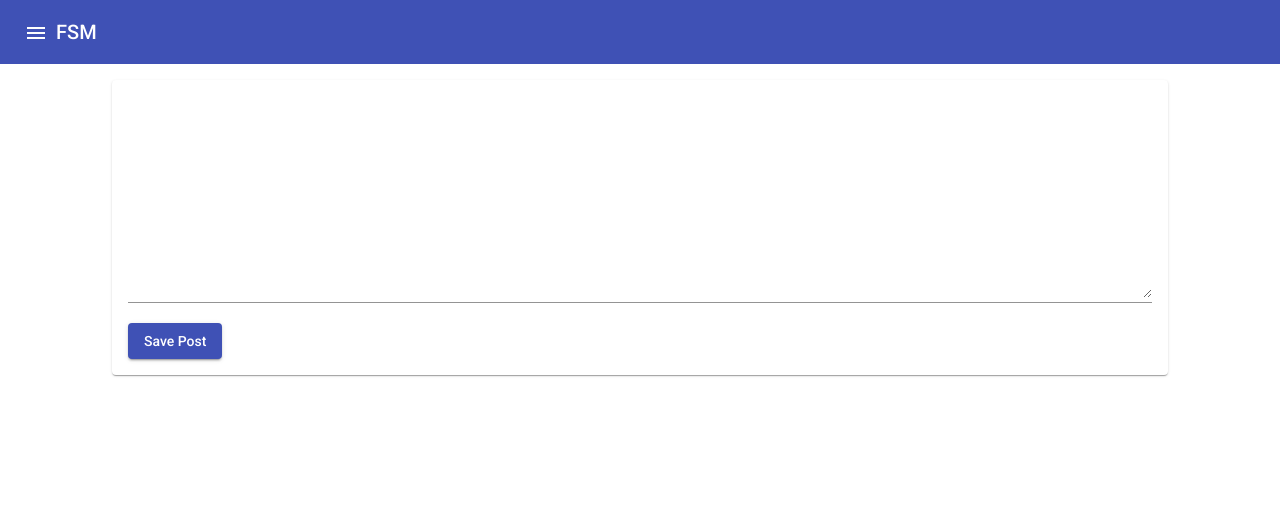
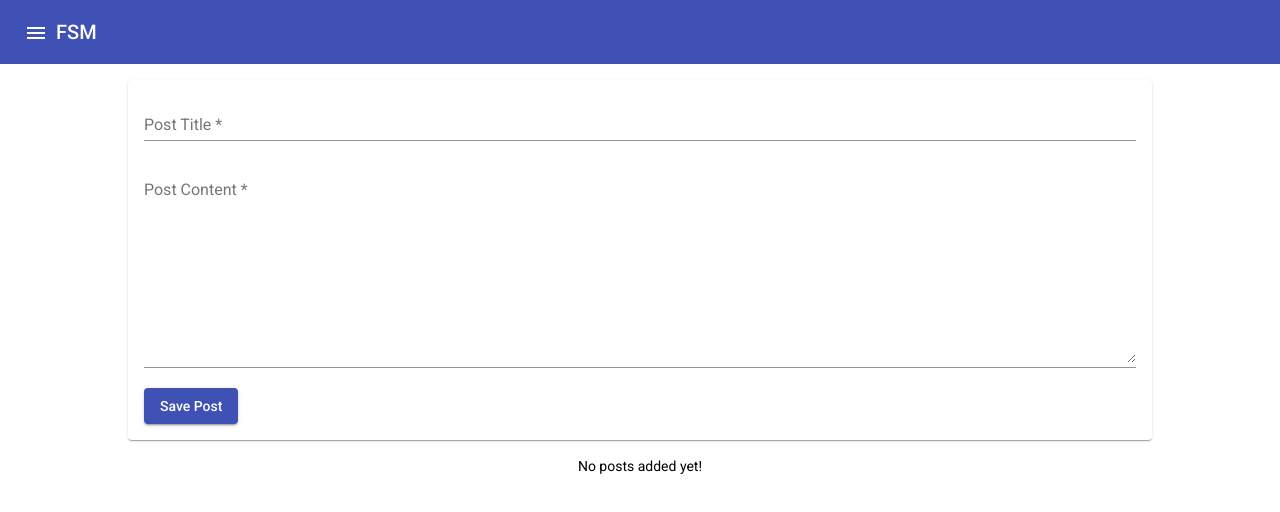
Before and after one commit to jig1314/fsm, an Angular app: page / in a window 1280 px wide. Shown: the top 512 px of the page. Built offline with nearby package versions, Linux system fonts and the light colour scheme.

Commit message:
Add Post Create and List Pages

```diff
--- a/src/app/app.component.css
+++ b/src/app/app.component.css
@@ -1,3 +1,4 @@
 main {
-  margin-top: 1rem;
+  width: 80%;
+  margin: 1rem auto;
 }
--- a/src/app/app.component.html
+++ b/src/app/app.component.html
@@ -1,4 +1,5 @@
 <app-header></app-header>
 <main>
   <app-post-create></app-post-create>
+  <app-post-list></app-post-list>
 </main>
--- a/src/app/app.module.ts
+++ b/src/app/app.module.ts
@@ -4,6 +4,7 @@ import { BrowserModule } from '@angular/platform-browser';
 
 import {MatButtonModule} from '@angular/material/button';
 import { MatCardModule } from '@angular/material/card';
+import {MatExpansionModule} from '@angular/material/expansion';
 import { MatIconModule } from '@angular/material/icon';
 import { MatInputModule } from '@angular/material/input';
 import { MatToolbarModule } from '@angular/material/toolbar';
@@ -13,12 +14,14 @@ import { AppComponent } from './app.component';
 import { PostCreateComponent } from './posts/post-create/post-create.component';
 import { BrowserAnimationsModule } from '@angular/platform-browser/animations';
 import { HeaderComponent } from './header/header.component';
+import { PostListComponent } from './posts/post-list/post-list.component';
 
 @NgModule({
   declarations: [
     AppComponent,
     PostCreateComponent,
-    HeaderComponent
+    HeaderComponent,
+    PostListComponent
   ],
   imports: [
     BrowserModule,
@@ -27,6 +30,7 @@ import { HeaderComponent } from './header/header.component';
     BrowserAnimationsModule,
     MatButtonModule,
     MatCardModule,
+    MatExpansionModule,
     MatIconModule,
     MatInputModule,
     MatToolbarModule
--- a/src/app/posts/post-create/post-create.component.css
+++ b/src/app/posts/post-create/post-create.component.css
@@ -1,8 +1,3 @@
-mat-card{
-  width: 80%;
-  margin: auto;
-}
-
 mat-form-field,
 textarea {
   width: 100%;
--- a/src/app/posts/post-create/post-create.component.html
+++ b/src/app/posts/post-create/post-create.component.html
@@ -1,7 +1,13 @@
 <mat-card>
-  <mat-form-field>
-    <textarea matInput rows="10" [(ngModel)]="postValue"></textarea>
-  </mat-form-field>
-  <button mat-raised-button color="primary" (click)="onCreatePost()">Save Post</button>
+  <form (submit)="onCreatePost(postForm)" #postForm="ngForm">
+    <mat-form-field>
+      <input matInput type="text" name="title" #title="ngModel" placeholder="Post Title" ngModel required>
+      <mat-error *ngIf="title.invalid">Please enter a post title.</mat-error>
+    </mat-form-field>
+    <mat-form-field>
+      <textarea matInput rows="10" name="content" #content="ngModel" placeholder="Post Content" ngModel required></textarea>
+      <mat-error *ngIf="content.invalid">Please enter a post content.</mat-error>
+    </mat-form-field>
+    <button mat-raised-button color="primary" type="submit">Save Post</button>
+  </form>
 </mat-card>
-<p>{{ newPost }}</p>
--- a/src/app/posts/post-create/post-create.component.ts
+++ b/src/app/posts/post-create/post-create.component.ts
@@ -1,4 +1,6 @@
 import { Component } from "@angular/core";
+import { NgForm } from "@angular/forms";
+import { PostService } from "../posts.service";
 
 @Component({
   selector: 'app-post-create',
@@ -6,10 +8,13 @@ import { Component } from "@angular/core";
   styleUrls: ['./post-create.component.css']
 })
 export class PostCreateComponent {
-  postValue = '';
-  newPost = '';
+  constructor(public postsService: PostService) {}
 
-  onCreatePost(){
-    this.newPost = this.postValue;
+  onCreatePost(form: NgForm){
+    if (form.invalid)
+      return;
+
+    this.postsService.addPost(form.value.title, form.value.content);
+    form.resetForm();
   }
 }
--- /dev/null
+++ b/src/app/posts/post-list/post-list.component.css
@@ -0,0 +1,8 @@
+:host{
+  display: block;
+  margin-top: 1rem;
+}
+
+.info-text{
+  text-align: center;
+}
--- /dev/null
+++ b/src/app/posts/post-list/post-list.component.html
@@ -0,0 +1,15 @@
+<mat-accordion multi="true" *ngIf="posts.length > 0">
+  <mat-expansion-panel *ngFor="let post of posts">
+    <mat-expansion-panel-header>
+      <mat-panel-title>
+        {{ post.title }}
+      </mat-panel-title>
+    </mat-expansion-panel-header>
+    <p> {{ post.content }}</p>
+    <mat-action-row>
+      <button mat-button>Edit</button>
+      <button mat-button color="warn">Delete</button>
+    </mat-action-row>
+  </mat-expansion-panel>
+</mat-accordion>
+<p class="info-text mat-body-1" *ngIf="posts.length <= 0">No posts added yet!</p>
--- /dev/null
+++ b/src/app/posts/post-list/post-list.component.ts
@@ -0,0 +1,28 @@
+import { Component, OnDestroy, OnInit } from "@angular/core";
+import { Post } from "../post.model";
+import { PostService } from "../posts.service";
+import { Subject, Subscription } from "rxjs";
+
+@Component({
+  selector: 'app-post-list',
+  templateUrl: './post-list.component.html',
+  styleUrls: ['./post-list.component.css']
+})
+export class PostListComponent implements OnInit, OnDestroy {
+  posts: Post[] = [];
+  private postsSub: Subscription;
+
+  constructor(public postsService: PostService) {}
+  ngOnInit() {
+    this.posts = this.postsService.getPosts();
+
+    this.postsSub = this.postsService.getPostsUpdatedListener().subscribe((posts: Post[]) => {
+      this.posts = posts;
+    });
+  }
+
+  ngOnDestroy() {
+    this.postsSub.unsubscribe();
+  }
+
+}
--- /dev/null
+++ b/src/app/posts/post.model.ts
@@ -0,0 +1,4 @@
+export interface Post {
+  title: string;
+  content: string;
+}
--- /dev/null
+++ b/src/app/posts/posts.service.ts
@@ -0,0 +1,24 @@
+import { Injectable } from "@angular/core";
+import { Post } from "./post.model";
+import { Subject } from "rxjs";
+
+@Injectable({providedIn: 'root'})
+export class PostService{
+  private posts: Post[] = [];
+  private postsUpdated = new Subject<Post[]>();
+
+  getPosts() {
+    return [...this.posts];
+  }
+
+  getPostsUpdatedListener() {
+    return this.postsUpdated.asObservable();
+  }
+
+  addPost(title: string, content: string) {
+    const post: Post = {title: title, content: content};
+    this.posts.push(post);
+
+    this.postsUpdated.next([...this.posts]);
+  }
+}
```
